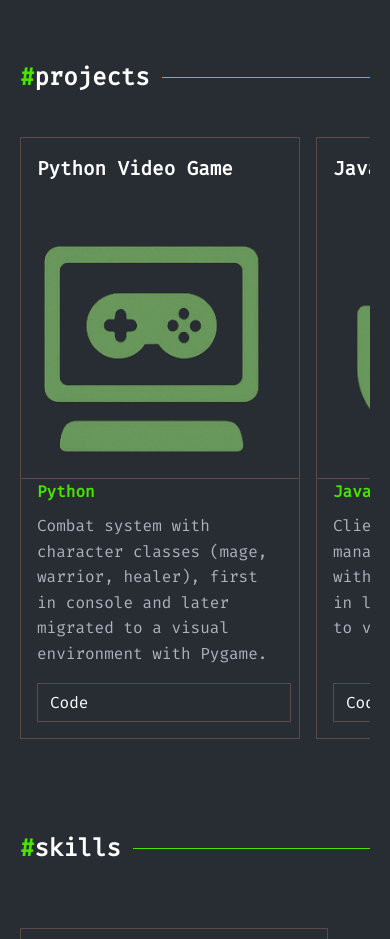
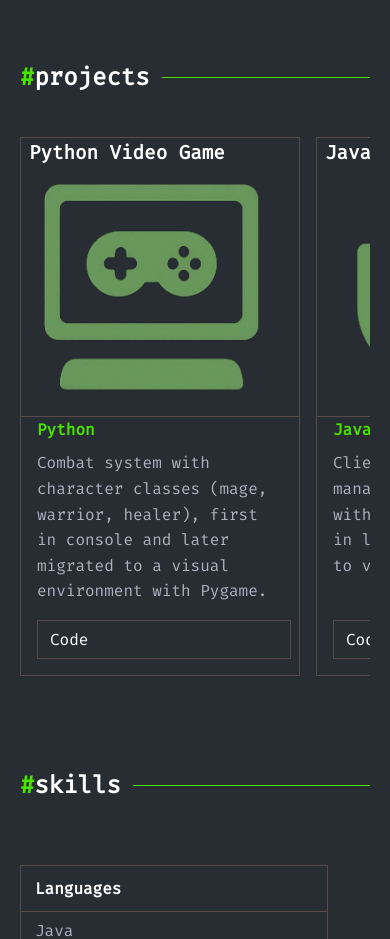
Before and after one commit to Resano96/Portfolio, a plain HTML site: page index.html in a window 390 px wide. Shown: the part 920-1859 px from the top of the page. Drawn offline with Linux system fonts and the light colour scheme.

Commit message:
Resolucion de Bugs

```diff
--- a/css/style.css
+++ b/css/style.css
@@ -602,11 +602,20 @@ footer {
   #Works .Project {
     flex: 0 0 80%;
     scroll-snap-align: center;
+    position: relative;
   }
 
   #Works .Projects::-webkit-scrollbar {
     display: none;
   }
+  #Works .Project h3 {
+  position: absolute;
+  top: 0;
+  left: 8px;
+  right: 8px;
+  margin: 0;
+  z-index: 1;
+}
 
   /* ---- Skills ---- */
   #Skills {
--- a/index.html
+++ b/index.html
@@ -99,13 +99,13 @@
             <article class="Project">
                 <h3>Revit Automation</h3>
                 <img src="/img/Proyecto5.PNG" alt="Project 5 Picture" class="Project_Img" title="Revit Automation" loading="lazy">
-                <p class="Project_Lenguages" >Python Dinamo</p>
+                <p class="Project_Lenguages" >Python Dynamo</p>
                 <p class="Project_Text">Python scripts to automatically place dimensions and connect pipes in BIM models.</p>
                 <a href="#" class="colored1">Code</a>
             </article>
 
             <article class="Project">
-                <h3>PWA Web Portfolio</h3>
+                <h3>Personal PWA Web Portfolio</h3>
                 <img src="/img/Proyecto6.PNG" alt="Project 6 Picture" class="Project_Img" title="Web Portfolio" loading="lazy">
                 <p class="Project_Lenguages">HTML CSS JavaScript</p>
                 <p class="Project_Text" >Ongoing project with a green palette and sections “What I Do”, “Projects”, “About Me” and “Contact".</p>
```
